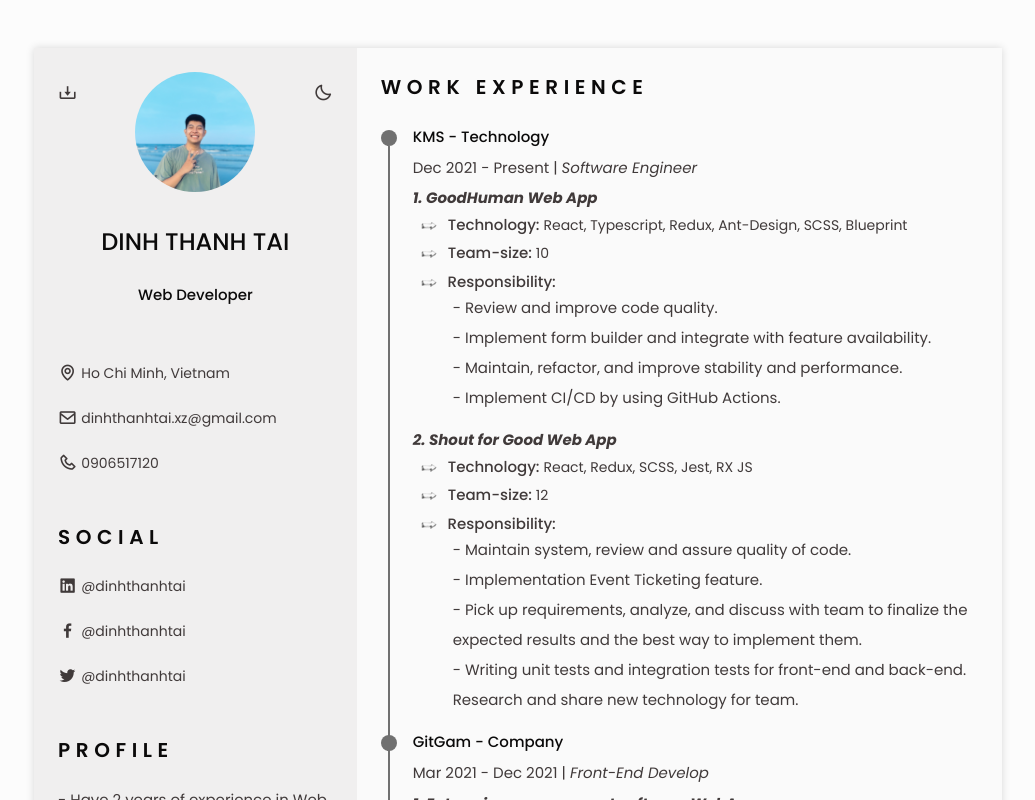
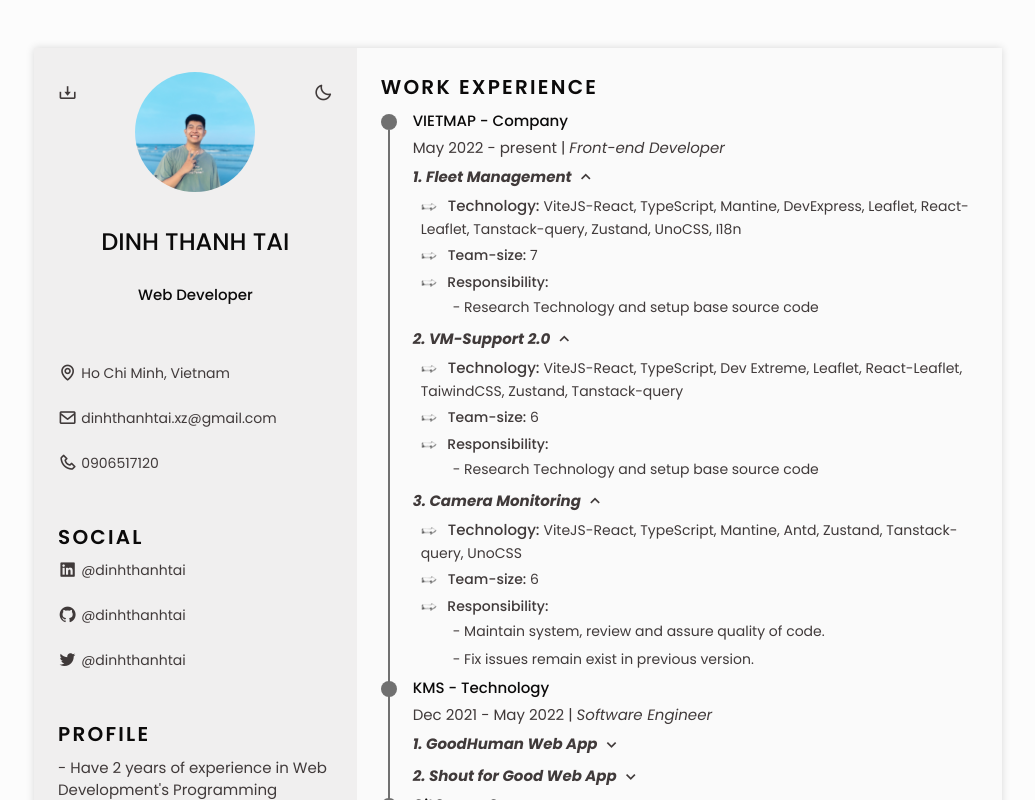
Before and after one commit to dinhthanhtai/dinhthanhtai, a React (Vite) app: page / in a window 1280 px wide. Shown: the top 800 px of the page, without its empty margins (122-1157 px from the left). Built offline with nearby package versions, Linux system fonts and the light colour scheme.

Commit message:
Add progress scroll and format css experient part

```diff
--- a/package.json
+++ b/package.json
@@ -10,6 +10,7 @@
   },
   "dependencies": {
     "boxicons": "^2.1.2",
+    "clsx": "^2.1.0",
     "html2pdf-jspdf2": "^0.1.2",
     "react": "^18.2.0",
     "react-dom": "^18.2.0"
--- a/src/App.tsx
+++ b/src/App.tsx
@@ -1,10 +1,12 @@
 import React from 'react';
 import Header from "./components/header"
 import Main from "./components/main"
+import Progress from './components/progress';
 
 function App() {
   return (
     <React.Fragment>
+      <Progress />
       <Header/>
       <Main/>
     </React.Fragment>
--- a/src/components/main/index.scss
+++ b/src/components/main/index.scss
@@ -97,7 +97,7 @@
 
 .education__data,
 .experience__data {
-    gap: 0.5rem !important;
+    gap: 0.25rem !important;
 }
 
 .education__title {
@@ -115,6 +115,10 @@
 
 .experience__project {
     list-style: disc inside url("../../assets/arrow-right-smallest-bk.png") !important;
+}
+
+.experience__project--block li {
+    font-size: var(--small-font-size);
 }
 
 .experience__desc {
@@ -275,6 +279,10 @@ body.scale-cv {
         list-style: none !important;
     }
 
+    .experience__project--block li {
+        font-size: var(--small-font-size);
+    }
+
     .experience__project ul {
         gap: 0;
     }
--- a/src/components/main/resumeLeft/index.tsx
+++ b/src/components/main/resumeLeft/index.tsx
@@ -75,9 +75,9 @@ const ResumeLeft = forwardRef<HTMLAnchorElement, IProps>(({ onPrintPDF }, ref) =
                 </div>
 
                 <div className="home__address bd-grid">
-                    <span className="home__information">
+                    <a target='_blank' href='https://www.google.com/maps/place/Th%C3%A0nh+ph%E1%BB%91+H%E1%BB%93+Ch%C3%AD+Minh/@10.8423719,106.5305657,11.75z/data=!4m6!3m5!1s0x317529292e8d3dd1:0xf15f5aad773c112b!8m2!3d10.8230989!4d106.6296638!16zL20vMGhuNGg?entry=ttu' className="home__information">
                         <i className="bx bx-map home__icon"></i> Ho Chi Minh, Vietnam
-                    </span>
+                    </a>
                     <a href="mailto: dinhthanhtai.xz@gmail.com" className="home__information">
                         <i className="bx bx-envelope home__icon"/> dinhthanhtai.xz@gmail.com
                     </a>
--- a/src/components/main/resumeLeft/social/index.tsx
+++ b/src/components/main/resumeLeft/social/index.tsx
@@ -13,8 +13,8 @@ const Social: FC = () => {
                 <a href='https://www.linkedin.com/in/thanhtaidev/' target="_blank" className='social__link'>
                     <i className='bx bxl-linkedin-square social__icon' /> @dinhthanhtai
                 </a>
-                <a href='https://www.facebook.com/2002.taidt/' target="_blank" className='social__link'>
-                    <i className='bx bxl-facebook social__icon' /> @dinhthanhtai
+                <a href='https://github.com/dinhthanhtai' target="_blank" className='social__link'>
+                    <i className='bx bxl-github social__icon' /> @dinhthanhtai
                 </a>
                 <a href='https://twitter.com/taidt2' target="_blank" className='social__link'>
                     <i className='bx bxl-twitter social__icon' /> @dinhthanhtai
--- /dev/null
+++ b/src/components/main/resumeRight/experience/experience.tsx
@@ -0,0 +1,48 @@
+import clsx from 'clsx';
+import { FC, useState } from 'react';
+
+interface ExperienceProps {
+  technology: string,
+  teamSize: number,
+  roles: string[],
+  isOpen?: boolean,
+  name: string,
+  order: number
+}
+
+const ExperienceDetail: FC<ExperienceProps> = ({
+  technology, teamSize, roles, isOpen = false, name, order
+}) => {
+  const [opened, setOpened] = useState(isOpen);
+
+  const classNames = clsx('pl-2 grid gap-1 transition-all duration-300 scale-y-1', !opened && '!scale-y-0 h-0 overflow-hidden')
+
+  const chevron = <i className={`bx bx-chevron-${opened ? 'up' : 'down'} text-xl`}></i>
+
+  return (
+    <li key={name} className='mb-1'>
+      <span className="font-bold italic cursor-pointer flex items-center gap-1" onClick={() => setOpened(!opened)}>
+        {`${order + 1}. ${name}`}  {chevron}
+      </span>
+      <ul className={classNames} style={{ transition: 'transform 2s'}}>
+        <li className="experience__project mt-1"> <span className="font-medium"> Technology: </span> <span className="experience__desc"> {technology} </span></li>
+        <li className="experience__project"> <span className="font-medium text-sm"> Team-size: </span> <span className="experience__desc"> {teamSize} </span></li>
+        <li className="experience__project">
+          <span className="experience__project--block">
+            <span className="font-medium text-sm"> Responsibility: </span>
+            <ul className="leading-loose pl-8">
+              {
+                roles.map((role: string, idx: number) => (
+                  <li key={idx}> - {role} </li>
+                ))
+              }
+            </ul>
+          </span>
+        </li>
+      </ul>
+    </li>
+
+  )
+}
+
+export default ExperienceDetail
--- /dev/null
+++ b/src/components/main/resumeRight/experience/experiences.ts
@@ -0,0 +1,101 @@
+interface IProject {
+    name: string,
+    technology: string,
+    teamSize: number,
+    roles: string[],
+  }
+
+
+interface IExperience {
+    company: string,
+    time: string,
+    title: string,
+    projects: IProject[],
+  }
+
+export const CompanyName = {
+  VM: 'VIETMAP - Company',
+  KMS: 'KMS - Technology',
+  GITGAM: 'GitGam - Company'
+}
+
+export const experiences: IExperience[] = [
+    {
+      company: CompanyName.VM,
+      time: 'May 2022 - present',
+      title: 'Front-end Developer',
+      projects: [
+        {
+          name: 'Fleet Management',
+          technology: 'ViteJS-React, TypeScript, Mantine, DevExpress, Leaflet, React-Leaflet, Tanstack-query, Zustand, UnoCSS, I18n',
+          teamSize: 7,
+          roles: [
+            'Research Technology and setup base source code',
+          ]
+        },
+        {
+          name: 'VM-Support 2.0',
+          technology: 'ViteJS-React, TypeScript, Dev Extreme, Leaflet, React-Leaflet, TaiwindCSS, Zustand, Tanstack-query',
+          teamSize: 6,
+          roles: [
+            'Research Technology and setup base source code',
+          ]
+        },
+        {
+          name: 'Camera Monitoring',
+          technology: 'ViteJS-React, TypeScript, Mantine, Antd, Zustand, Tanstack-query, UnoCSS',
+          teamSize: 6,
+          roles: [
+            'Maintain system, review and assure quality of code.',
+            'Fix issues remain exist in previous version.'
+          ]
+        }
+      ]
+    },
+    {
+      company: CompanyName.KMS,
+      time: 'Dec 2021 - May 2022',
+      title: 'Software Engineer',
+      projects: [
+        {
+          name: 'GoodHuman Web App',
+          technology: 'React, Typescript, Redux, Ant-Design, SCSS, Blueprint',
+          teamSize: 10,
+          roles: [
+            'Review and improve code quality.',
+            'Implement form builder and integrate with feature availability.',
+            'Maintain, refactor, and improve stability and performance.',
+            'Implement CI/CD by using GitHub Actions.'
+          ]
+        },
+        {
+          name: 'Shout for Good Web App',
+          technology: 'React, Redux, SCSS, Jest, RX JS',
+          teamSize: 12,
+          roles: [
+            'Maintain system, review and assure quality of code.',
+            'Implementation Event Ticketing feature.',
+            'Pick up requirements, analyze, and discuss with team to finalize the expected results and the best way to implement them.',
+            'Writing unit tests and integration tests for front-end and back-end. Research and share new technology for team.'
+          ],
+        }
+      ]
+    },
+    {
+      company: CompanyName.GITGAM,
+      time: 'Mar 2021 - Dec 2021',
+      title: 'Front-End Develop',
+      projects: [
+        {
+          name: 'Enterprise management software WebApp',
+          technology: 'React, Redux, SCSS, TailwindCSS',
+          teamSize: 7,
+          roles: [
+            'Create new components from JSX following Figma design.',
+            'Integrating API to components that are created and fixing bugs relevant.',
+            'Responsive for the website of the company, developing and implementing solutions based on requirements.'
+          ]
+        }
+      ]
+    }
+  ]
--- a/src/components/main/resumeRight/experience/index.tsx
+++ b/src/components/main/resumeRight/experience/index.tsx
@@ -1,64 +1,5 @@
-interface IProject {
-  name: string,
-  technology: string,
-  teamSize: number,
-  roles: string[],
-}
-
-interface IExperience {
-  company: string,
-  time: string,
-  title: string,
-  projects: IProject[],
-}
-
-const experiences: IExperience[] = [
-  {
-    company: 'KMS - Technology',
-    time: 'Dec 2021 - Present',
-    title: 'Software Engineer',
-    projects: [
-      {
-        name: 'GoodHuman Web App',
-        technology: 'React, Typescript, Redux, Ant-Design, SCSS, Blueprint',
-        teamSize: 10,
-        roles: [
-          'Review and improve code quality.',
-          'Implement form builder and integrate with feature availability.',
-          'Maintain, refactor, and improve stability and performance.',
-          'Implement CI/CD by using GitHub Actions.'
-        ]
-      },
-      {
-        name: 'Shout for Good Web App',
-        technology: 'React, Redux, SCSS, Jest, RX JS',
-        teamSize: 12,
-        roles: ['Maintain system, review and assure quality of code.',
-          'Implementation Event Ticketing feature.',
-          'Pick up requirements, analyze, and discuss with team to finalize the expected results and the best way to implement them.',
-          'Writing unit tests and integration tests for front-end and back-end. Research and share new technology for team.'
-        ],
-      }
-    ]
-  },
-  {
-    company: 'GitGam - Company',
-    time: 'Mar 2021 - Dec 2021',
-    title: 'Front-End Develop',
-    projects: [
-      {
-        name: 'Enterprise management software WebApp',
-        technology: 'React, Redux, SCSS, TailwindCSS',
-        teamSize: 7,
-        roles: [
-          'Create new components from JSX following Figma design.',
-          'Integrating API to components that are created and fixing bugs relevant.',
-          'Responsive for the website of the company, developing and implementing solutions based on requirements.'
-        ]
-      }
-    ]
-  }
-]
+import ExperienceDetail from "./experience";
+import { CompanyName, experiences } from "./experiences";
 
 const Experience: React.FC = () => {
   return (
@@ -80,34 +21,14 @@ const Experience: React.FC = () => {
                 <div className='experience__data bd-grid'>
                   <h3 className='experience__title'> {company} </h3>
                   <span className='experience__company'> {time} | <i> {title} </i> </span>
-                  <div className='experience__description'>
+                  <div className='experience__description '>
                     <ul className="experience__projects">
                       {
                         projects.map((project, index) => {
                           const { name, roles, teamSize, technology } = project;
 
                           return (
-                            <li key={name} className='mb-4'>
-                              <span className="font-bold italic">
-                                {`${index + 1}. ${name}`}
-                              </span>
-                              <ul className='pl-2 grid gap-1.5'>
-                                <li className="experience__project mt-1"> <span className="font-medium"> Technology: </span> <span className="experience__desc"> {technology} </span></li>
-                                <li className="experience__project"> <span className="font-medium"> Team-size: </span> <span className="experience__desc"> {teamSize} </span></li>
-                                <li className="experience__project">
-                                  <span className="experience__project--block">
-                                    <span className="font-medium"> Responsibility: </span>
-                                    <ul className="leading-loose pl-8">
-                                      {
-                                        roles.map((role: string, idx: number) => (
-                                          <li key={idx}> - {role} </li>
-                                        ))
-                                      }
-                                    </ul>
-                                  </span>
-                                </li>
-                              </ul>
-                            </li>
+                            <ExperienceDetail technology={technology} teamSize={teamSize} roles={roles} name={name} order={index} isOpen={company === CompanyName.VM} />
                           )
                         })
                       }
--- a/src/index.scss
+++ b/src/index.scss
@@ -89,9 +89,9 @@ img {
     color: var(--title-color);
     font-weight: var(--font-semi-bold);
     text-transform: uppercase;
-    letter-spacing: 0.35rem;
+    letter-spacing: 0.14rem;
     text-align: center;
-    margin-bottom: var(--mb-3);
+    margin-bottom: var(--mb-1);
 }
 
 /* Layout */
```
Also changed, not shown: src/components/progress/index.scss (added, +32 -0 lines), src/components/progress/index.tsx (added, +9 -0 lines), 2 other files (tests, documents, lock files or other folders).
